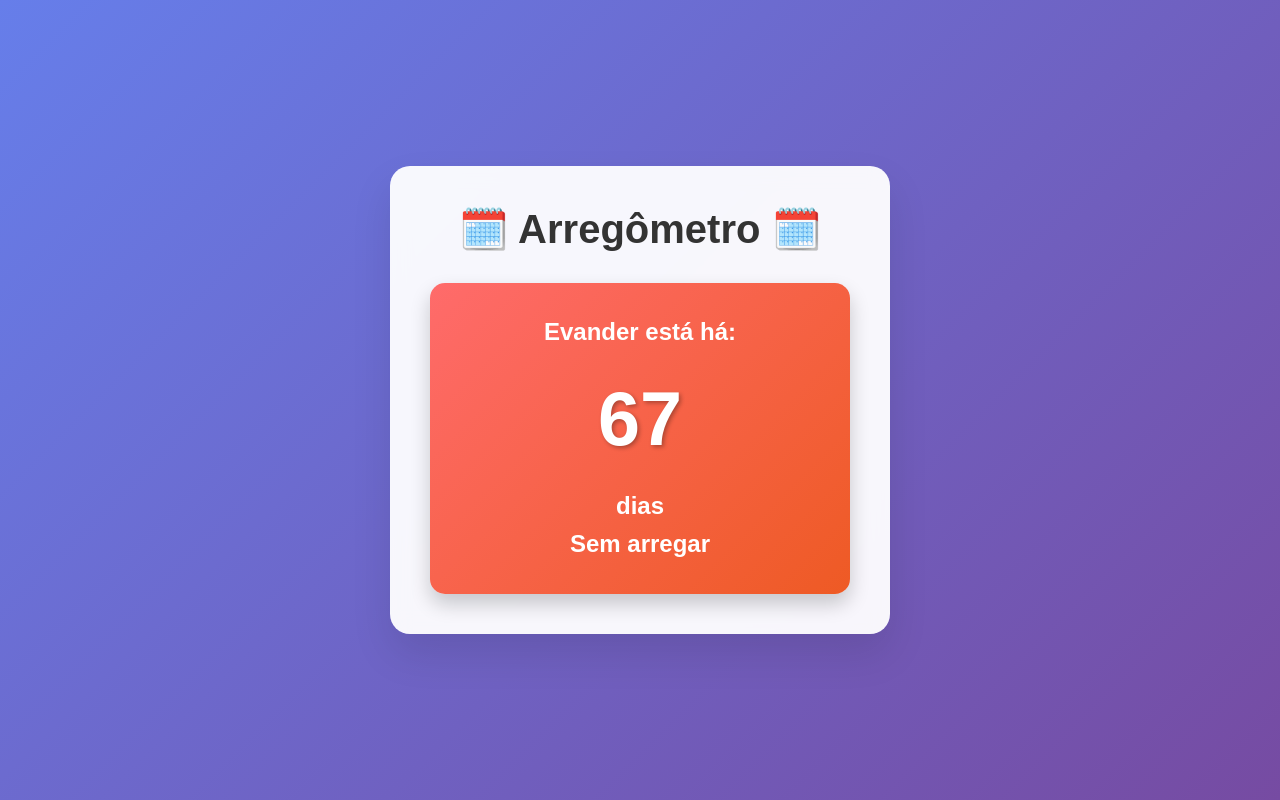
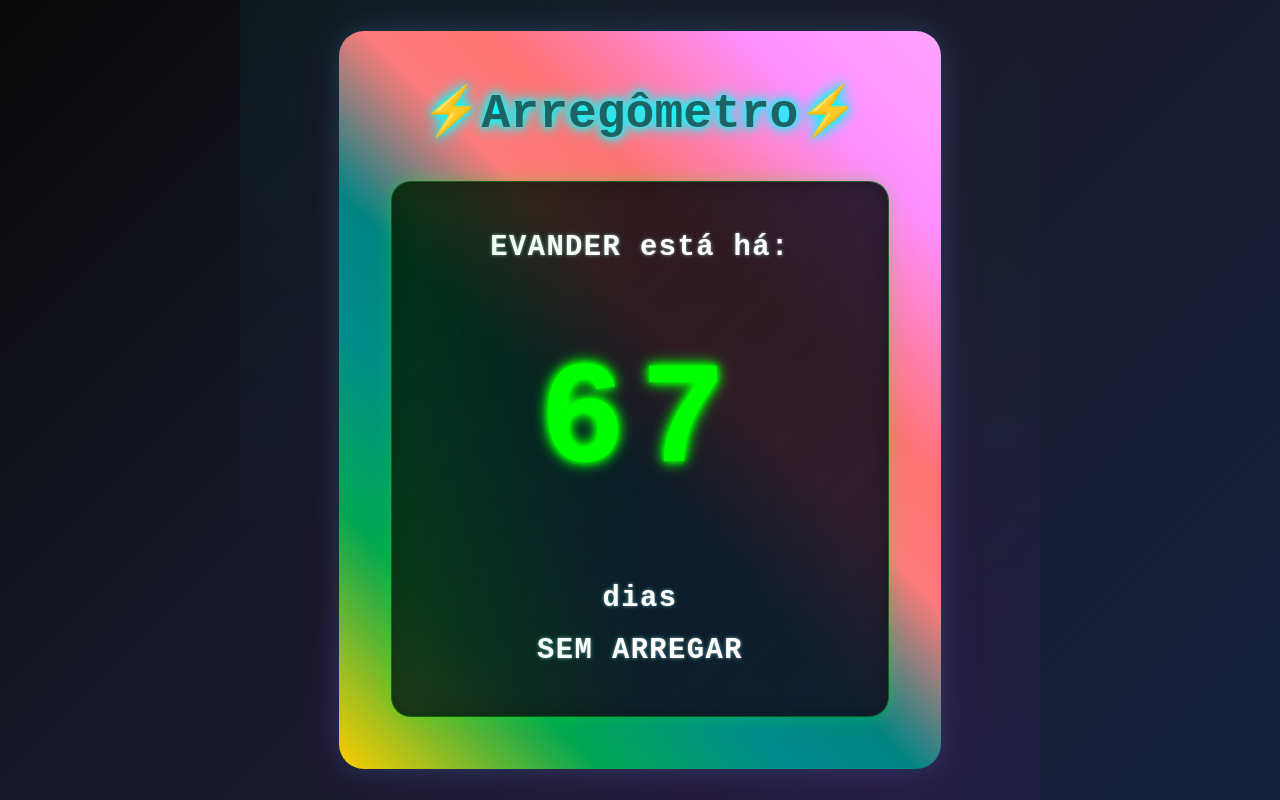
Before and after one commit to evertonzepon/arregometro, a plain HTML site: page index.html in a window 1280 px wide. Shown: the top 800 px of the page. Drawn offline with Linux system fonts and the light colour scheme.

Commit message:
Update index.html

```diff
--- a/index.html
+++ b/index.html
@@ -3,7 +3,7 @@
 <head>
     <meta charset="UTF-8">
     <meta name="viewport" content="width=device-width, initial-scale=1.0">
-    <title>Contador de Dias - Evander</title>
+    <title>Arregômetro</title>
     <style>
         * {
             margin: 0;
@@ -12,95 +12,206 @@
         }
 
         body {
-            font-family: 'Arial', sans-serif;
-            background: linear-gradient(135deg, #667eea 0%, #764ba2 100%);
+            font-family: 'Courier New', monospace;
+            background: linear-gradient(135deg, #0a0a0a 0%, #1a1a2e 50%, #16213e 100%);
             min-height: 100vh;
             display: flex;
             justify-content: center;
             align-items: center;
             padding: 20px;
+            overflow: hidden;
+            position: relative;
+        }
+
+        /* Efeito de partículas de fundo */
+        body::before {
+            content: '';
+            position: absolute;
+            top: 0;
+            left: 0;
+            width: 100%;
+            height: 100%;
+            background-image:
+                radial-gradient(circle at 20% 80%, rgba(0, 255, 255, 0.05) 0%, transparent 50%),
+                radial-gradient(circle at 80% 20%, rgba(255, 0, 255, 0.05) 0%, transparent 50%),
+                radial-gradient(circle at 40% 40%, rgba(0, 255, 0, 0.03) 0%, transparent 50%);
+            animation: float 20s ease-in-out infinite;
+        }
+
+        @keyframes float {
+            0%, 100% { transform: translateY(0px) rotate(0deg); }
+            50% { transform: translateY(-20px) rotate(180deg); }
         }
 
         .container {
-            background: rgba(255, 255, 255, 0.95);
-            padding: 40px;
-            border-radius: 20px;
-            box-shadow: 0 20px 40px rgba(0, 0, 0, 0.1);
+            background: rgba(15, 15, 35, 0.9);
+            padding: 50px;
+            border-radius: 25px;
+            box-shadow:
+                0 0 25px rgba(0, 255, 255, 0.15),
+                inset 0 0 30px rgba(0, 0, 0, 0.5),
+                0 0 50px rgba(255, 0, 255, 0.1);
             text-align: center;
-            max-width: 500px;
+            max-width: 600px;
             width: 100%;
-            backdrop-filter: blur(10px);
+            backdrop-filter: blur(20px);
+            border: 1px solid rgba(0, 255, 255, 0.2);
+            position: relative;
+            z-index: 1;
+        }
+
+        .container::before {
+            content: '';
+            position: absolute;
+            top: -2px;
+            left: -2px;
+            right: -2px;
+            bottom: -2px;
+            background: linear-gradient(45deg, #00ffff, #ff00ff, #00ff00, #ffff00);
+            border-radius: 25px;
+            z-index: -1;
+            animation: borderGlow 3s linear infinite;
+        }
+
+        @keyframes borderGlow {
+            0% { filter: hue-rotate(0deg); }
+            100% { filter: hue-rotate(360deg); }
         }
 
         h1 {
-            color: #333;
-            margin-bottom: 30px;
-            font-size: 2.5em;
+            color: #1e6363;
+            margin-bottom: 40px;
+            font-size: 3em;
             font-weight: bold;
+            text-shadow:
+                0 0 5px #00ffff,
+                0 0 10px #00ffff,
+                0 0 15px #00ffff;
+            animation: titlePulse 2s ease-in-out infinite alternate;
+        }
+
+        @keyframes titlePulse {
+            from { text-shadow: 0 0 5px #00ffff, 0 0 10px #00ffff, 0 0 15px #00ffff; }
+            to { text-shadow: 0 0 8px #00ffff, 0 0 15px #00ffff, 0 0 20px #00ffff; }
         }
 
 
         .result {
-            background: linear-gradient(135deg, #ff6b6b, #ee5a24);
-            color: white;
-            padding: 30px;
-            border-radius: 15px;
-            margin-top: 20px;
-            font-size: 1.5em;
+            background: linear-gradient(135deg, rgba(0, 0, 0, 0.8), rgba(20, 20, 40, 0.9));
+            color: #ffffff;
+            padding: 40px;
+            border-radius: 20px;
+            margin-top: 30px;
+            font-size: 1.8em;
             font-weight: bold;
-            line-height: 1.6;
-            box-shadow: 0 10px 20px rgba(0, 0, 0, 0.2);
+            line-height: 1.8;
+            box-shadow:
+                0 0 15px rgba(0, 255, 0, 0.2),
+                inset 0 0 20px rgba(0, 0, 0, 0.3),
+                0 0 30px rgba(0, 255, 0, 0.1);
             transform: scale(1);
             transition: all 0.3s ease;
             opacity: 1;
+            border: 1px solid rgba(0, 255, 0, 0.3);
+            position: relative;
+            overflow: hidden;
+        }
+
+        .result::before {
+            content: '';
+            position: absolute;
+            top: 0;
+            left: -100%;
+            width: 100%;
+            height: 100%;
+            background: linear-gradient(90deg, transparent, rgba(0, 255, 0, 0.1), transparent);
+            animation: scan 4s linear infinite;
+        }
+
+        @keyframes scan {
+            0% { left: -100%; }
+            100% { left: 100%; }
+        }
+
+        .result:hover {
+            transform: scale(1.01);
+            box-shadow:
+                0 0 20px rgba(0, 255, 0, 0.3),
+                inset 0 0 25px rgba(0, 0, 0, 0.3),
+                0 0 40px rgba(0, 255, 0, 0.15);
         }
 
         .days-number {
-            font-size: 3em;
-            color: #fff;
-            text-shadow: 2px 2px 4px rgba(0, 0, 0, 0.3);
-            margin: 10px 0;
-            animation: pulse 2s infinite;
+            font-size: 5em;
+            color: #00ff00;
+            text-shadow:
+                0 0 5px #00ff00,
+                0 0 10px #00ff00,
+                0 0 15px #00ff00;
+            margin: 20px 0;
+            animation: neonPulse 3s ease-in-out infinite alternate;
+            font-family: 'Courier New', monospace;
+            font-weight: 900;
+            letter-spacing: 0.1em;
         }
 
-        @keyframes pulse {
-            0% { transform: scale(1); }
-            50% { transform: scale(1.05); }
-            100% { transform: scale(1); }
+        @keyframes neonPulse {
+            from {
+                text-shadow:
+                    0 0 5px #00ff00,
+                    0 0 10px #00ff00,
+                    0 0 15px #00ff00;
+            }
+            to {
+                text-shadow:
+                    0 0 8px #00ff00,
+                    0 0 15px #00ff00,
+                    0 0 20px #00ff00;
+            }
         }
 
 
 
         @media (max-width: 600px) {
             .container {
-                padding: 20px;
+                padding: 30px;
+                margin: 10px;
             }
 
             h1 {
-                font-size: 2em;
+                font-size: 2.2em;
             }
 
             .result {
-                font-size: 1.2em;
+                font-size: 1.4em;
+                padding: 30px;
             }
 
             .days-number {
-                font-size: 2.5em;
+                font-size: 3.5em;
             }
+        }
+
+        /* Efeitos adicionais para texto */
+        .result > div:not(.days-number) {
+            color: #ffffff;
+            text-shadow:
+                0 0 3px rgba(255, 255, 255, 0.5),
+                0 0 6px rgba(0, 255, 255, 0.2);
+            font-family: 'Courier New', monospace;
+            letter-spacing: 0.05em;
         }
     </style>
 </head>
 <body>
     <div class="container">
-        <h1>🗓️ Arregômetro 🗓️</h1>
-
-
+        <h1>⚡Arregômetro⚡</h1>
 
         <div id="result" class="result">
-            <div>Evander está há:</div>
+            <div>EVANDER está há:</div>
             <div id="daysCount" class="days-number">0</div>
             <div>dias</div>
-            <div>Sem arregar</div>
+            <div>SEM ARREGAR</div>
         </div>
     </div>
 
```
